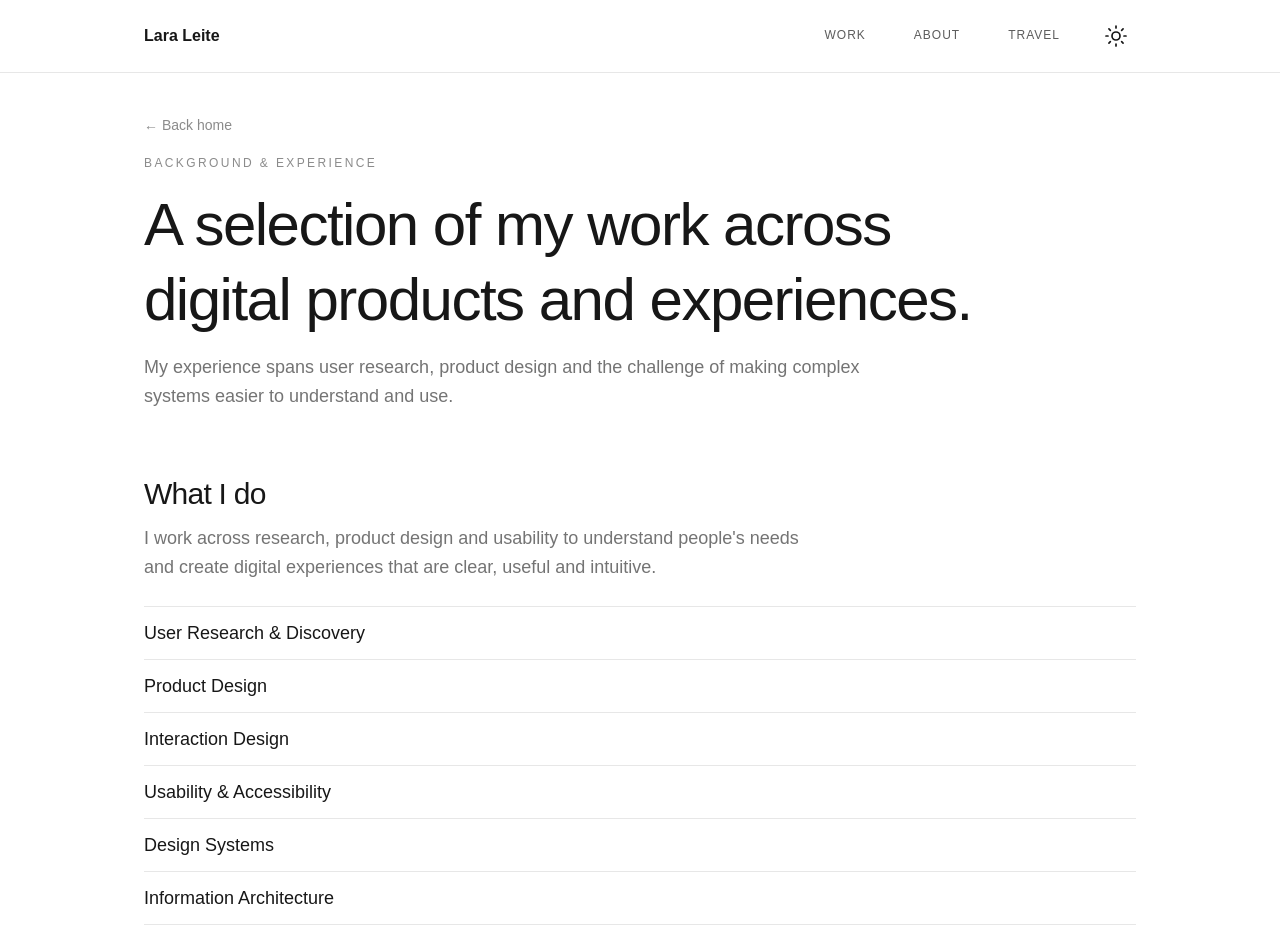
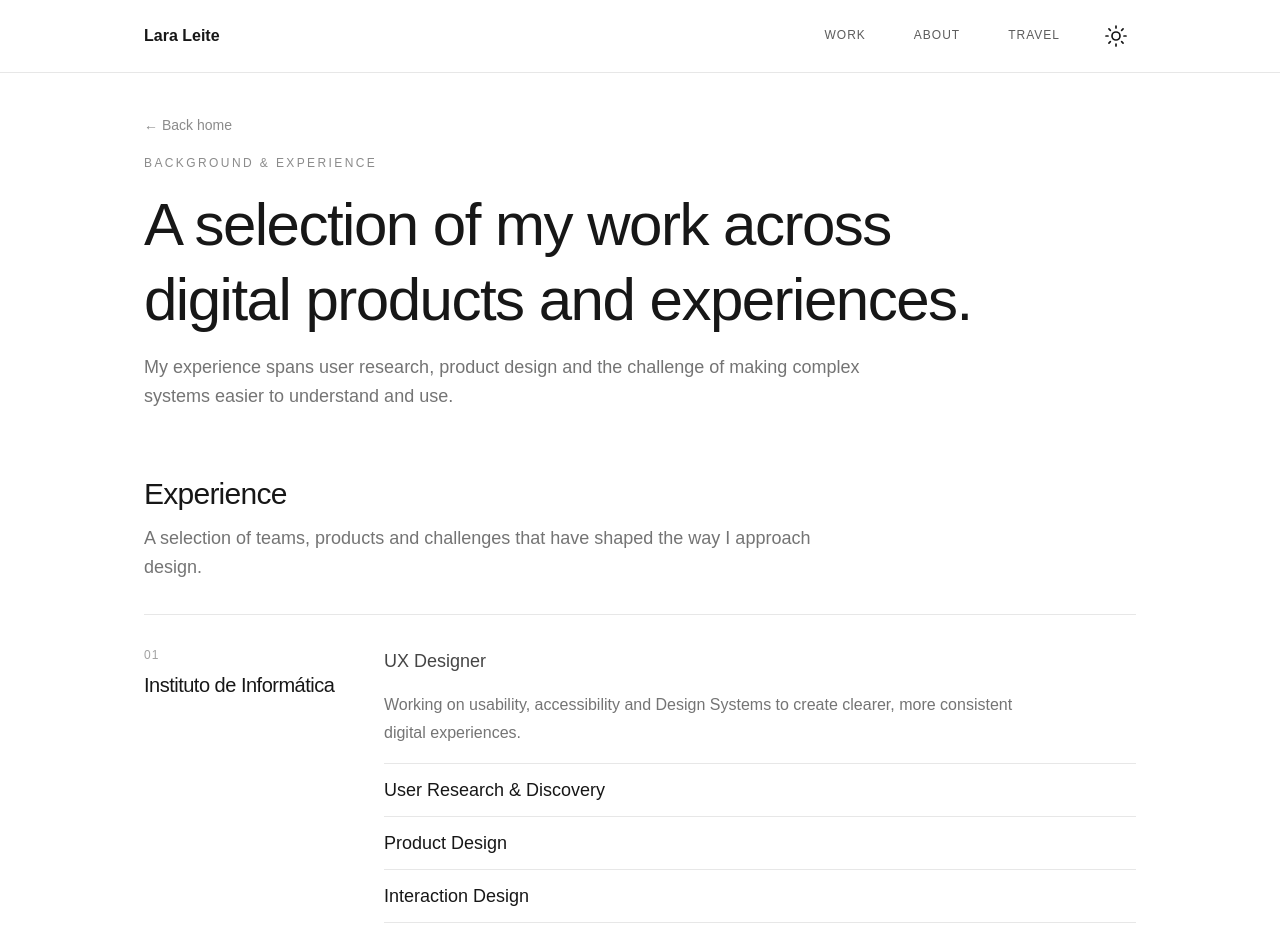
Before and after one commit to LaraLeite/portfolio, a Next.js app: page /experience in a window 1280 px wide. Shown: the top 940 px of the page. Built offline with nearby package versions, Linux system fonts and the light colour scheme; a web font is replaced by a local one.

Commit message:
Update page.tsx

```diff
--- a/app/experience/page.tsx
+++ b/app/experience/page.tsx
@@ -130,32 +130,6 @@ export default function ExperiencePage() {
         </div>
       </header>
 
-      {/* Areas of expertise */}
-      <section className="space-y-6">
-        <div className="space-y-3">
-          <h2 className="text-2xl font-normal tracking-tight text-foreground sm:text-3xl">
-            What I do
-          </h2>
-
-          <p className="max-w-2xl text-base leading-relaxed text-foreground/60 sm:text-lg">
-            I work across research, product design and usability to understand
-            people&apos;s needs and create digital experiences that are clear,
-            useful and intuitive.
-          </p>
-        </div>
-
-        <div className="border-t border-foreground/10">
-          {expertise.map((item) => (
-            <div
-              key={item}
-              className="border-b border-foreground/10 py-3 text-base text-foreground sm:text-lg"
-            >
-              {item}
-            </div>
-          ))}
-        </div>
-      </section>
-
       {/* Professional experience */}
       <section className="space-y-8">
         <header className="space-y-3">
```
